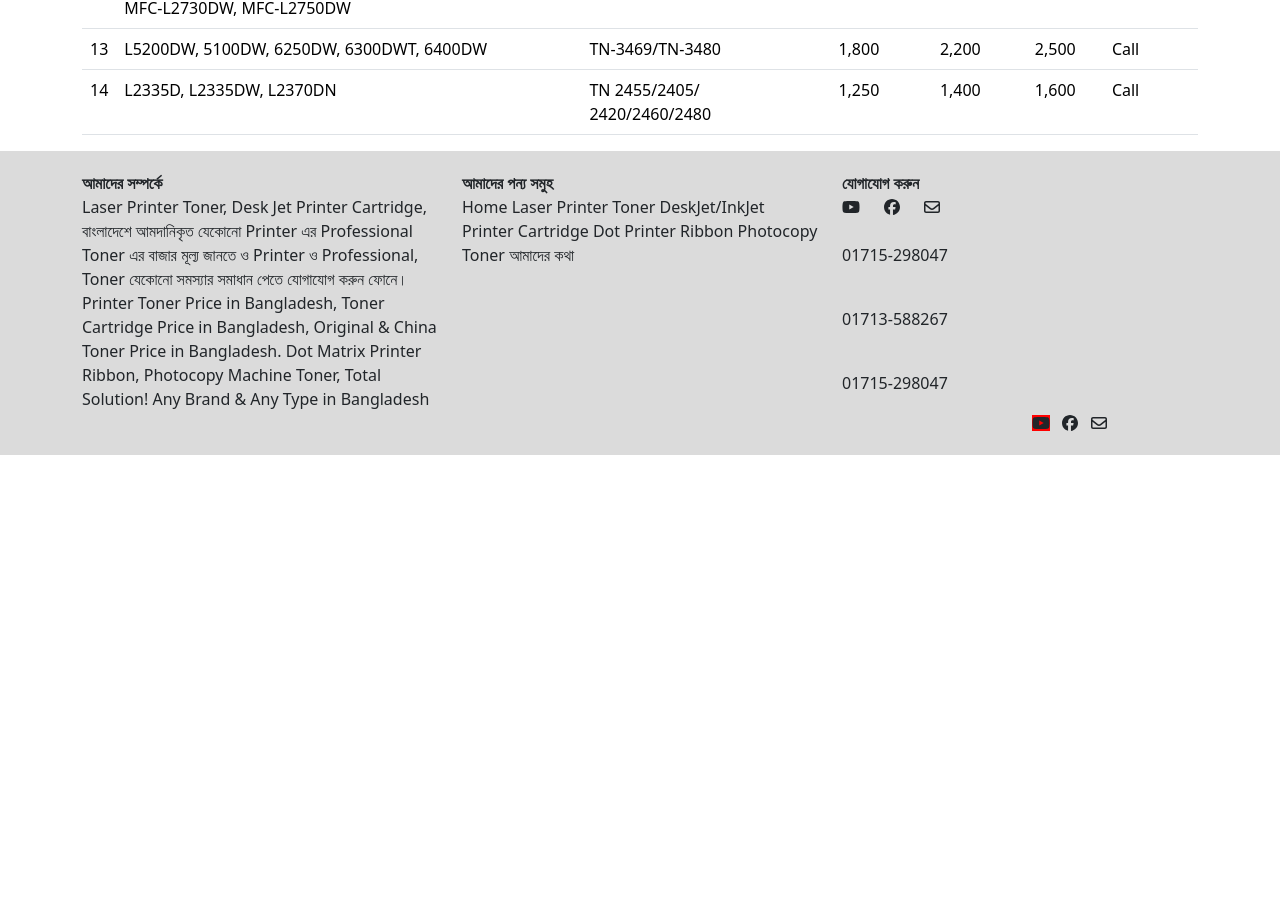
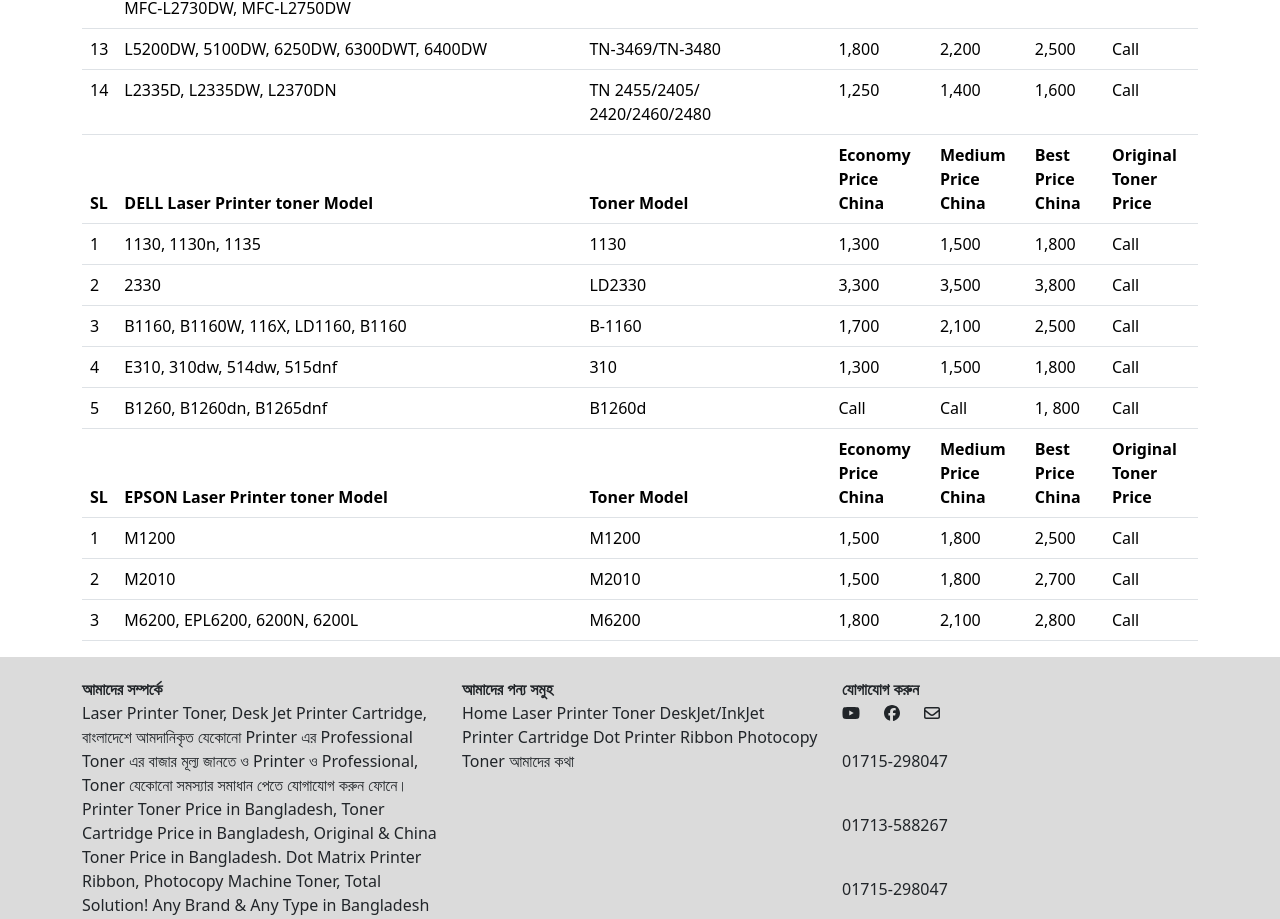
Before and after one commit to muslimabiteahsan2002/e-commerce-project, a React (Create React App) app: page /laser in a window 1280 px wide. Shown: the part 7795-8714 px from the top of the page. Before the commit the page ends 8250 px from the top, so only its background shows below. Built offline with nearby package versions, Linux system fonts and the light colour scheme.

Commit message:
M6200 eption laser

```diff
--- a/src/compomet/laser/LaserCom.jsx
+++ b/src/compomet/laser/LaserCom.jsx
@@ -1288,6 +1288,104 @@
                                 <td>Call</td>
                             </tr>
                         </tbody>
+                        <thead>
+                            <tr>
+                                <th>SL</th>
+                                <th>DELL Laser Printer toner Model</th>
+                                <th>Toner Model</th>
+                                <th>Economy Price China</th>
+                                <th>Medium Price China</th>
+                                <th>Best Price China</th>
+                                <th>Original Toner Price</th>
+                            </tr>
+                        </thead>
+                        <tbody>
+                            <tr>
+                                <td>1</td>
+                                <td>1130, 1130n, 1135</td>
+                                <td> 1130</td>
+                                <td>1,300</td>
+                                <td>1,500</td>
+                                <td>1,800</td>
+                                <td>Call</td>
+                            </tr>
+                            <tr>
+                                <td>2</td>
+                                <td>2330</td>
+                                <td>LD2330</td>
+                                <td>3,300</td>
+                                <td>3,500</td>
+                                <td>3,800</td>
+                                <td>Call</td>
+                            </tr>
+                            <tr>
+                                <td>3</td>
+                                <td>B1160, B1160W, 116X, LD1160, B1160</td>
+                                <td>B-1160</td>
+                                <td>1,700</td>
+                                <td>2,100</td>
+                                <td>2,500</td>
+                                <td>Call</td>
+                            </tr>
+                            <tr>
+                                <td>4</td>
+                                <td>E310, 310dw, 514dw, 515dnf</td>
+                                <td>310</td>
+                                <td>1,300</td>
+                                <td>1,500</td>
+                                <td>1,800</td>
+                                <td>Call</td>
+                            </tr>
+                            <tr>
+                                <td>5</td>
+                                <td>B1260, B1260dn, B1265dnf</td>
+                                <td>B1260d</td>
+                                <td>Call</td>
+                                <td>Call</td>
+                                <td>1, 800</td>
+                                <td>Call</td>
+                            </tr>
+                        </tbody>
+                        <thead>
+                            <tr>
+                                <th>SL</th>
+                                <th>EPSON Laser Printer toner Model</th>
+                                <th>Toner Model</th>
+                                <th>Economy Price China</th>
+                                <th>Medium Price China</th>
+                                <th>Best Price China</th>
+                                <th>Original Toner Price</th>
+                            </tr>
+                        </thead>
+                        <tbody>
+                            <tr>
+                                <td>1</td>
+                                <td>M1200</td>
+                                <td>M1200</td>
+                                <td>1,500</td>
+                                <td>1,800</td>
+                                <td>2,500</td>
+                                <td>Call</td>
+                            </tr>
+                            <tr>
+                                <td>2</td>
+                                <td>M2010</td>
+                                <td>M2010</td>
+                                <td>1,500</td>
+                                <td>1,800</td>
+                                <td>2,700</td>
+                                <td>Call</td>
+                            </tr>
+                            <tr>
+                                <td>3</td>
+                                <td>M6200, EPL6200, 6200N, 6200L</td>
+                                <td>M6200</td>
+                                <td>1,800</td>
+                                <td>2,100</td>
+                                <td>2,800</td>
+                                <td>Call</td>
+                            </tr>
+                        </tbody>
                     </Table>
                 </Container>
             </Fragment>
```
